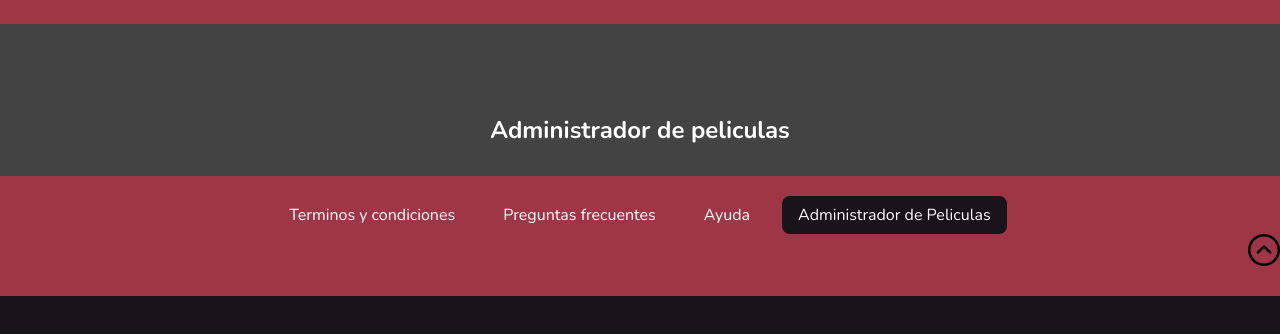
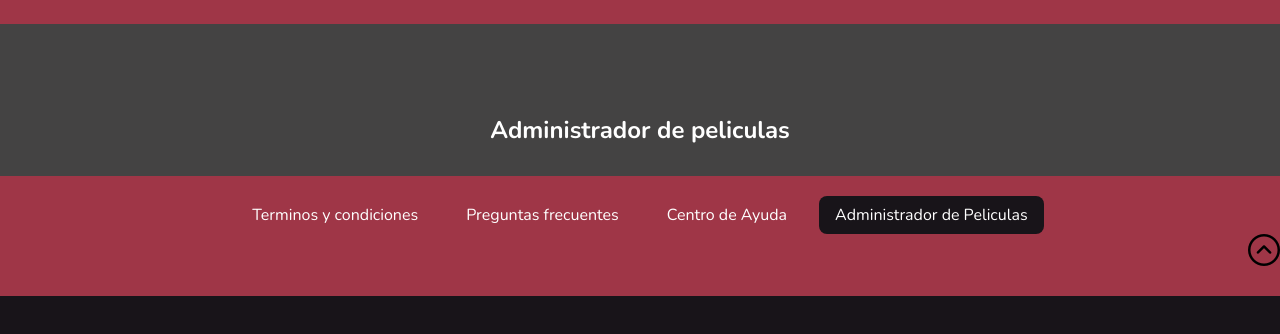
Before and after one commit to LorenaSuarez0609/CAC_BuscadorPeliculas, a plain HTML site: page pages/admPeliculas.html in a window 1280 px wide. Shown: the part 96-430 px from the top of the page. Drawn offline with nearby package versions, Linux system fonts and the light colour scheme.

Commit message:
centro ayuda

```diff
--- a/pages/admPeliculas.html
+++ b/pages/admPeliculas.html
@@ -39,7 +39,7 @@
         <ul>
             <li><a href="/pages/terminos.html">Terminos y condiciones</a></li>
             <li><a href="/pages/preguntasFrec.html">Preguntas frecuentes</a></li>
-            <li><a href="/pages/ayuda.html">Ayuda</a></li>
+            <li><a href="/pages/ayuda.html">Centro de Ayuda</a></li>
             <li><a href="/pages/admPeliculas.html">Administrador de Peliculas</a></li>
         </ul>
         <a href="#main">
```
